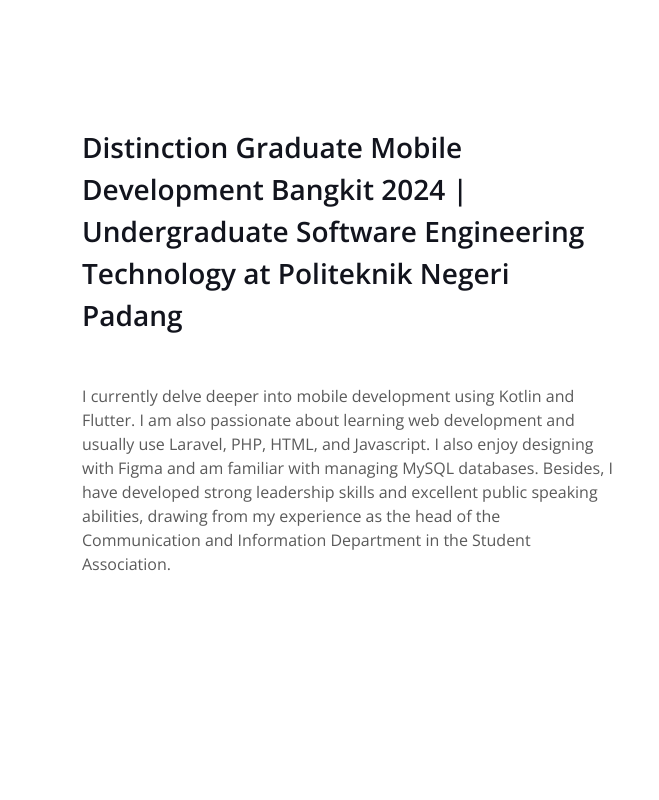
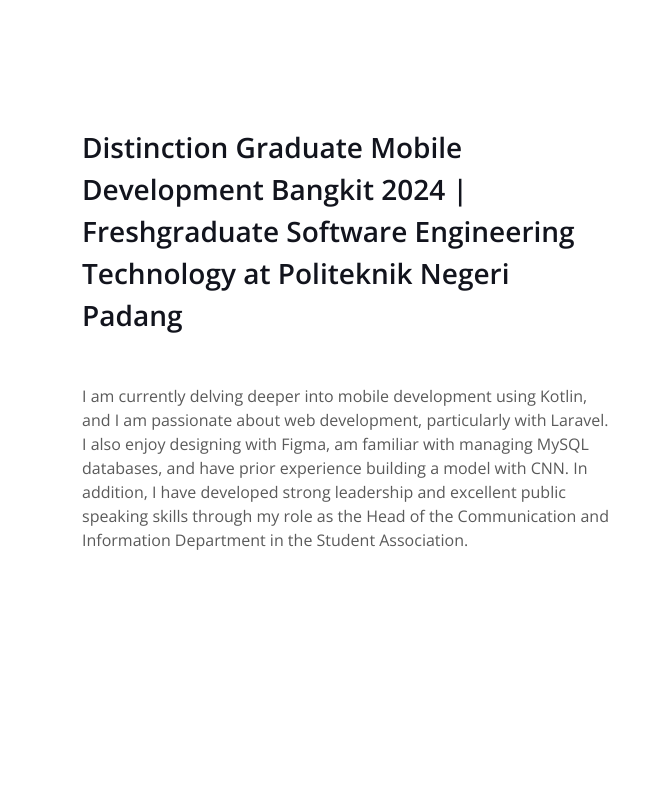
Before and after one commit to jesicasp/web_portofolio, a plain HTML site: page index.html in a window 1280 px wide. Shown: the part 600-1400 px from the top of the page, 0-659 px from the left. Drawn offline with nearby package versions, Linux system fonts and the light colour scheme.

Commit message:
Update index.html

```diff
--- a/index.html
+++ b/index.html
@@ -92,9 +92,9 @@
                 <div class="col-lg-6 wow fadeInUp" data-wow-delay="0.1s">
                     <div class="d-flex align-items-center mb-5">
 
-                        <h3 class="lh-base mb-0">Distinction Graduate Mobile Development Bangkit 2024 | Undergraduate Software Engineering Technology at Politeknik Negeri Padang</h3>
+                        <h3 class="lh-base mb-0">Distinction Graduate Mobile Development Bangkit 2024 | Freshgraduate Software Engineering Technology at Politeknik Negeri Padang</h3>
                     </div>
-                    <p class="mb-4">I currently delve deeper into mobile development using Kotlin and Flutter. I am also passionate about learning web development and usually use Laravel, PHP, HTML, and Javascript. I also enjoy designing with Figma and am familiar with managing MySQL databases. Besides, I have developed strong leadership skills and excellent public speaking abilities, drawing from my experience as the head of the Communication and Information Department in the Student Association.</p>
+                    <p class="mb-4">I am currently delving deeper into mobile development using Kotlin, and I am passionate about web development, particularly with Laravel. I also enjoy designing with Figma, am familiar with managing MySQL databases, and have prior experience building a model with CNN. In addition, I have developed strong leadership and excellent public speaking skills through my role as the Head of the Communication and Information Department in the Student Association.</p>
                 </div>
                 <div class="col-lg-6 wow fadeInUp" data-wow-delay="0.5s">
                     <div class="row g-3 mb-4">
```
